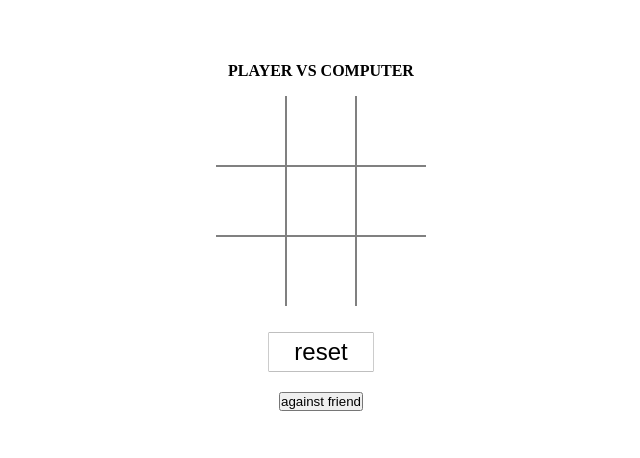
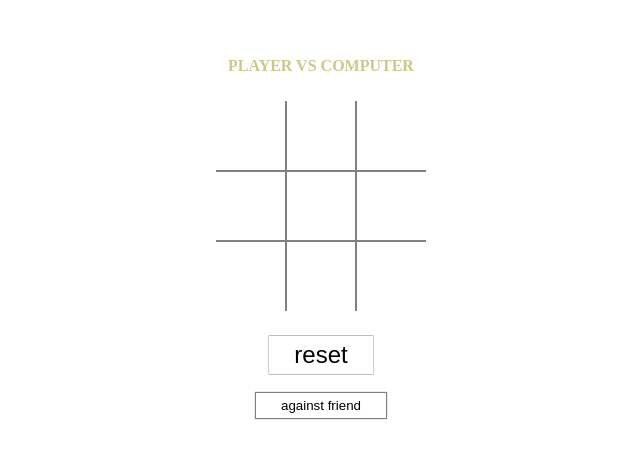
Before and after one commit to venkatesh-na/tic-tac-toe-js, a plain HTML site: page index.html in a window 1280 px wide. Shown: the part 158-616 px from the top of the page, without its empty margins (319-959 px from the left). Drawn offline with Linux system fonts and the light colour scheme.

Commit message:
Update style.css

```diff
--- a/style.css
+++ b/style.css
@@ -11,13 +11,17 @@ body {
   align-items: center;
   flex-direction: column;
 }
+.player {
+  color: rgb(207, 198, 142);
+  margin-bottom: 10px;
+}
 .buttons button {
   width: 70px;
   height: 70px;
   background-color: white;
   font-size: 2.5rem;
   border: 1px solid grey;
-  outline:none;
+  outline: none;
 }
 .buttons {
   display: grid;
@@ -68,6 +72,12 @@ body {
 .reset:hover {
   animation: button 0.5s linear infinite;
 }
+.vsfriend {
+  background-color: white;
+  border: none;
+  box-shadow: 0px 0px 1px 1px grey;
+  padding: 5px 25px;
+}
 @keyframes button {
   0% {
     border: 3px solid green;
```
